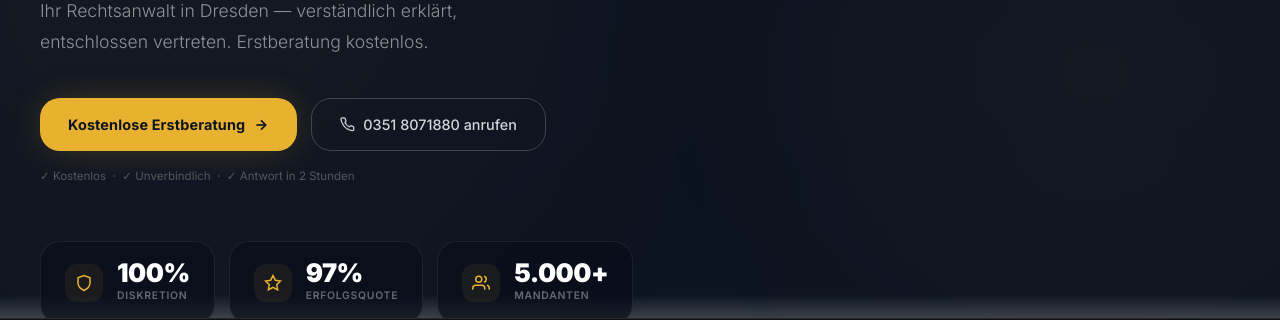
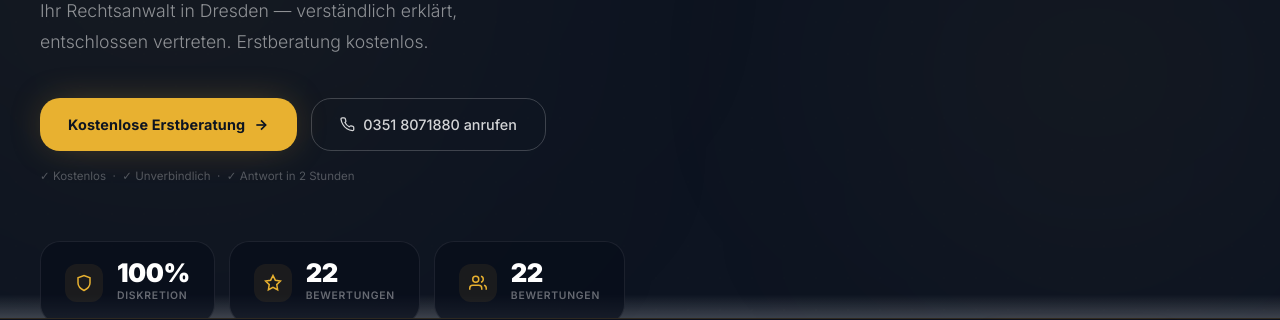
Before and after one commit to systemsforfuture/carsten-fleischer-rechtsanwalt-fachanwalt-fuer-dresden, a plain HTML site: page index.html in a window 1280 px wide. Shown: the part 482-802 px from the top of the page. Drawn offline with nearby package versions, Linux system fonts and the light colour scheme.

Commit message:
fix: remove fake stats, real reviews count, fix impressum title

```diff
--- a/index.html
+++ b/index.html
@@ -445,11 +445,11 @@
         </div>
         <div class="stat-card glass-dark">
           <div class="stat-icon"><svg viewBox="0 0 24 24" fill="none" stroke="currentColor" stroke-width="2"><polygon points="12 2 15.09 8.26 22 9.27 17 14.14 18.18 21.02 12 17.77 5.82 21.02 7 14.14 2 9.27 8.91 8.26 12 2"/></svg></div>
-          <div><div class="stat-n" id="stat-success">97%</div><div class="stat-l">Erfolgsquote</div></div>
+          <div><div class="stat-n" id="stat-success">22</div><div class="stat-l">Bewertungen</div></div>
         </div>
         <div class="stat-card glass-dark">
           <div class="stat-icon"><svg viewBox="0 0 24 24" fill="none" stroke="currentColor" stroke-width="2"><path d="M17 21v-2a4 4 0 0 0-4-4H5a4 4 0 0 0-4 4v2"/><circle cx="9" cy="7" r="4"/><path d="M23 21v-2a4 4 0 0 0-3-3.87M16 3.13a4 4 0 0 1 0 7.75"/></svg></div>
-          <div><div class="stat-n" id="stat-clients">5.000+</div><div class="stat-l">Mandanten</div></div>
+          <div><div class="stat-n" id="stat-clients">22</div><div class="stat-l">Bewertungen</div></div>
         </div>
       </div>
     </div>
@@ -648,8 +648,8 @@
           <span class="process-step-badge">04</span>
         </div>
         <h3>Erfolgreicher Abschluss</h3>
-        <p>97% Erfolgsquote: Wir kämpfen bis zum bestmöglichen Ergebnis für Sie.</p>
-        <span class="process-highlight">97% Erfolgsquote</span>
+        <p>Konsequent und persönlich — wir kämpfen für Ihr bestmögliches Ergebnis.</p>
+        <span class="process-highlight">Ihr Recht durchsetzen</span>
       </div>
     </div>
     <div style="text-align:center" class="rv">
@@ -691,12 +691,12 @@
         <div class="about-box glass-dark" style="position:relative">
           <div class="about-box-accent"></div>
           <div style="position:relative">
-            <div class="about-main-num gold-text" id="about-years">25+</div>
-            <div class="about-main-lbl">Jahre Erfahrung</div>
+            <div class="about-main-num gold-text" id="about-years">Ihre<br>Kanzlei</div>
+            <div class="about-main-lbl">vor Ort</div>
             <div class="about-stats-grid">
               <div class="about-stat-card"><span class="about-stat-n">100%</span><span class="about-stat-l">Persönlich</span></div>
-              <div class="about-stat-card"><span class="about-stat-n" id="about-mandates">5.000+</span><span class="about-stat-l">Mandate</span></div>
-              <div class="about-stat-card"><span class="about-stat-n">97%</span><span class="about-stat-l">Erfolgsquote</span></div>
+              <div class="about-stat-card"><span class="about-stat-n" id="about-mandates">22</span><span class="about-stat-l">Bewertungen</span></div>
+              <div class="about-stat-card"><span class="about-stat-n">22</span><span class="about-stat-l">Bewertungen</span></div>
               <div class="about-stat-card"><span class="about-stat-n">5.0★</span><span class="about-stat-l">Bewertung</span></div>
             </div>
           </div>
@@ -722,7 +722,7 @@
         <div class="trust-point"><div class="trust-point-icon"><svg viewBox="0 0 24 24" fill="none" stroke="currentColor" stroke-width="2" width="18" height="18"><path d="M12 22s8-4 8-10V5l-8-3-8 3v7c0 6 8 10 8 10z"/></svg></div><h4>Anwaltsgeheimnis</h4><p>Absolute Vertraulichkeit in jedem Fall</p></div>
         <div class="trust-point"><div class="trust-point-icon"><svg viewBox="0 0 24 24" fill="none" stroke="currentColor" stroke-width="2" width="18" height="18"><circle cx="12" cy="12" r="10"/><polyline points="12 6 12 12 16 14"/></svg></div><h4>24h Erreichbarkeit</h4><p>Notfall-Hotline für dringende Fälle</p></div>
         <div class="trust-point"><div class="trust-point-icon"><svg viewBox="0 0 24 24" fill="none" stroke="currentColor" stroke-width="2" width="18" height="18"><polygon points="12 2 15.09 8.26 22 9.27 17 14.14 18.18 21.02 12 17.77 5.82 21.02 7 14.14 2 9.27 8.91 8.26 12 2"/></svg></div><h4>Fachanwälte</h4><p>Zertifizierte Spezialisten pro Rechtsgebiet</p></div>
-        <div class="trust-point"><div class="trust-point-icon"><svg viewBox="0 0 24 24" fill="none" stroke="currentColor" stroke-width="2" width="18" height="18"><polyline points="23 6 13.5 15.5 8.5 10.5 1 18"/><polyline points="17 6 23 6 23 12"/></svg></div><h4>97% Erfolgsquote</h4><p>Nachweislich überdurchschnittliche Ergebnisse</p></div>
+        <div class="trust-point"><div class="trust-point-icon"><svg viewBox="0 0 24 24" fill="none" stroke="currentColor" stroke-width="2" width="18" height="18"><polyline points="23 6 13.5 15.5 8.5 10.5 1 18"/><polyline points="17 6 23 6 23 12"/></svg></div><h4>Voller Einsatz</h4><p>Konsequente Durchsetzung Ihrer Rechte</p></div>
         <div class="trust-point"><div class="trust-point-icon"><svg viewBox="0 0 24 24" fill="none" stroke="currentColor" stroke-width="2" width="18" height="18"><rect x="3" y="11" width="18" height="11" rx="2" ry="2"/><path d="M7 11V7a5 5 0 0 1 10 0v4"/></svg></div><h4>DSGVO-konform</h4><p>Höchste Datenschutzstandards</p></div>
         <div class="trust-point"><div class="trust-point-icon"><svg viewBox="0 0 24 24" fill="none" stroke="currentColor" stroke-width="2" width="18" height="18"><path d="M17 21v-2a4 4 0 0 0-4-4H5a4 4 0 0 0-4 4v2"/><circle cx="9" cy="7" r="4"/><path d="M23 21v-2a4 4 0 0 0-3-3.87M16 3.13a4 4 0 0 1 0 7.75"/></svg></div><h4>Persönlich</h4><p>Fester Ansprechpartner ab Tag eins</p></div>
       </div>
@@ -783,7 +783,7 @@
         </div>
         <div class="faq-item">
           <button class="faq-btn"><span class="faq-btn-text">Wie ist die Erfolgsquote Ihrer Kanzlei?</span><svg class="faq-chev" viewBox="0 0 24 24" fill="none" stroke="currentColor" stroke-width="2"><polyline points="6 9 12 15 18 9"/></svg></button>
-          <div class="faq-answer"><p class="faq-answer-text">Wir erreichen eine Erfolgsquote von 97% — ob durch außergerichtliche Einigungen oder Gerichtsverfahren. Jeder Fall wird individuell mit einer maßgeschneiderten Strategie bearbeitet.</p></div>
+          <div class="faq-answer"><p class="faq-answer-text">Wir setzen Ihre Rechte konsequent durch — ob durch außergerichtliche Einigungen oder Gerichtsverfahren. Jeder Fall wird individuell mit einer maßgeschneiderten Strategie bearbeitet.</p></div>
         </div>
         <div class="faq-item">
           <button class="faq-btn"><span class="faq-btn-text">Wie funktioniert das Mandanten-Portal?</span><svg class="faq-chev" viewBox="0 0 24 24" fill="none" stroke="currentColor" stroke-width="2"><polyline points="6 9 12 15 18 9"/></svg></button>
@@ -879,8 +879,8 @@
     <div class="foot-bottom">
       <p class="foot-copy">&copy; 2026 Carsten Fleischer - Rechtsanwalt - Fachanwalt für Arbeitsrecht &middot; Alle Rechte vorbehalten</p>
       <div class="foot-legal">
-        <a href="#kontakt" title="Impressum wird bei Beauftragung eingerichtet">Impressum</a>
-        <a href="#kontakt" title="Datenschutz wird bei Beauftragung eingerichtet">Datenschutzerklärung</a>
+        <a href="#kontakt" >Impressum</a>
+        <a href="#kontakt" >Datenschutzerklärung</a>
         <span style="opacity:.35;font-size:.73rem;margin-left:6px">· Demo-Website</span>
       </div>
     </div>
```
